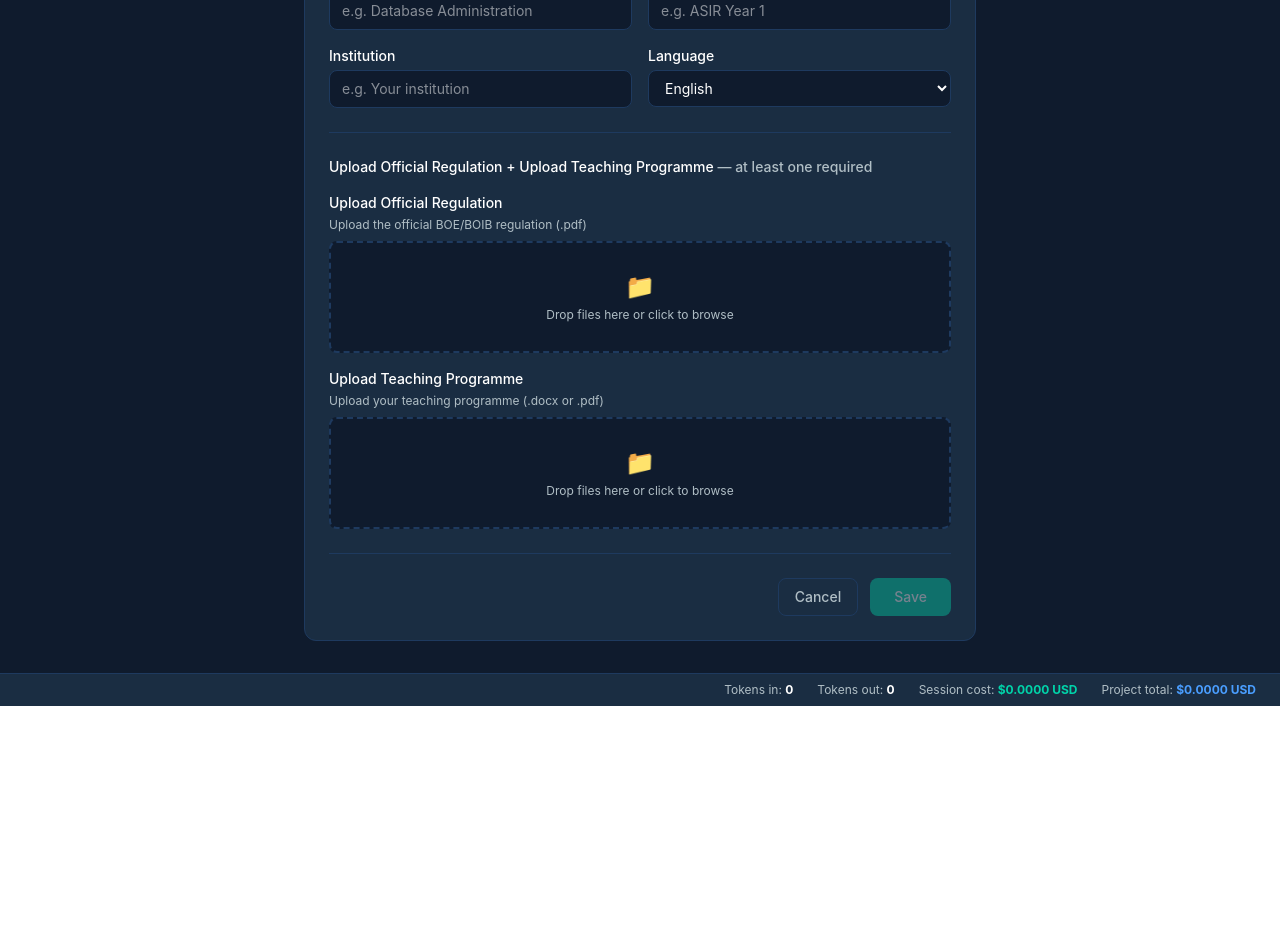
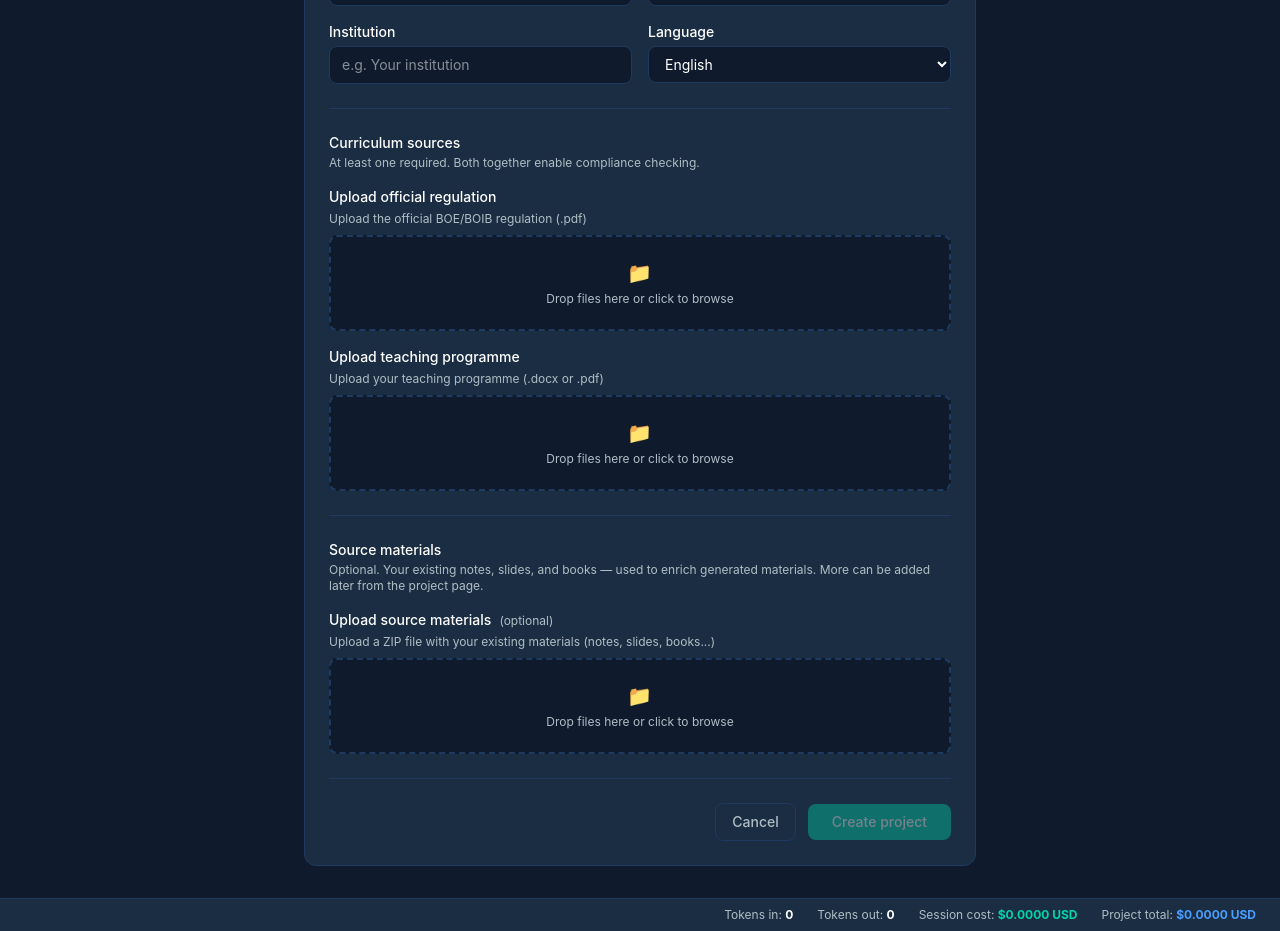
Before and after one commit to sergiogrubio/curriculaik-frontend, a React (Vite) app: page /projects/new in a window 1280 px wide. Shown: the part 340-1271 px from the top of the page. Before the commit the page ends 1046 px from the top, so only its background shows below. Built offline with nearby package versions, Linux system fonts and the light colour scheme; no server answers.

Commit message:
feat: README files, sentence case labels, ZIP upload in new project form, auto-parse on creation

```diff
--- a/src/i18n/locales/en.json
+++ b/src/i18n/locales/en.json
@@ -28,11 +28,11 @@
     "next": "Next"
   },
   "upload": {
-    "curriculum": "Upload Teaching Programme",
+    "curriculum": "Upload teaching programme",
     "curriculum_hint": "Upload your teaching programme (.docx or .pdf)",
-    "regulation": "Upload Official Regulation",
+    "regulation": "Upload official regulation",
     "regulation_hint": "Upload the official BOE/BOIB regulation (.pdf)",
-    "sources": "Upload Source Materials",
+    "sources": "Upload source materials",
     "sources_hint": "Upload a ZIP file with your existing materials (notes, slides, books...)",
     "drop_here": "Drop files here or click to browse",
     "processing": "Processing..."
--- a/src/pages/NewProjectPage.jsx
+++ b/src/pages/NewProjectPage.jsx
@@ -2,34 +2,39 @@ import { useState } from 'react'
 import { useTranslation } from 'react-i18next'
 import { useNavigate, Link } from 'react-router-dom'
 import { useTheme } from '../context/ThemeContext.jsx'
+import { createProject, uploadRegulation, uploadProgramme, uploadSources, parseCurriculum, ingestSources } from '../services/api.js'
 
-function FileDropZone({ label, hint, accept, onFile, file }) {
+function FileDropZone({ label, hint, accept, onFile, file, optional }) {
   const { theme } = useTheme()
   const { t } = useTranslation()
   const borderColor = file ? theme.primary : theme.border
-  const bgColor = file ? theme.primary + '22' : theme.bg
+  const bgColor     = file ? theme.primary + '22' : theme.bg
 
   return (
     <div>
-      <label className="block text-sm font-medium mb-1"
-             style={{ color: theme.text }}>{label}</label>
+      <label className="block text-sm font-medium mb-1" style={{ color: theme.text }}>
+        {label}
+        {optional && (
+          <span className="ml-2 text-xs font-normal" style={{ color: theme.textSecondary }}>
+            (optional)
+          </span>
+        )}
+      </label>
       <p className="text-xs mb-2" style={{ color: theme.textSecondary }}>{hint}</p>
       <label
-        className="flex flex-col items-center justify-center w-full h-28 rounded-lg border-2 border-dashed cursor-pointer transition-colors"
-        style={{ borderColor: borderColor, backgroundColor: bgColor }}
+        className="flex flex-col items-center justify-center w-full h-24 rounded-lg border-2 border-dashed cursor-pointer transition-colors"
+        style={{ borderColor, backgroundColor: bgColor }}
       >
         <input type="file" accept={accept} className="hidden"
                onChange={e => onFile(e.target.files[0])} />
         {file ? (
           <div className="text-center">
-            <p className="text-2xl">✅</p>
-            <p className="text-xs mt-1 font-medium" style={{ color: theme.primary }}>
-              {file.name}
-            </p>
+            <p className="text-xl">✅</p>
+            <p className="text-xs mt-1 font-medium" style={{ color: theme.primary }}>{file.name}</p>
           </div>
         ) : (
           <div className="text-center">
-            <p className="text-2xl">📁</p>
+            <p className="text-xl">📁</p>
             <p className="text-xs mt-1" style={{ color: theme.textSecondary }}>
               {t('upload.drop_here')}
             </p>
@@ -44,8 +49,7 @@ function Input({ label, value, onChange, placeholder, required }) {
   const { theme } = useTheme()
   return (
     <div>
-      <label className="block text-sm font-medium mb-1"
-             style={{ color: theme.text }}>
+      <label className="block text-sm font-medium mb-1" style={{ color: theme.text }}>
         {label} {required && <span style={{ color: theme.primary }}>*</span>}
       </label>
       <input
@@ -53,11 +57,7 @@ function Input({ label, value, onChange, placeholder, required }) {
         onChange={e => onChange(e.target.value)}
         placeholder={placeholder}
         className="w-full px-3 py-2 rounded-lg border text-sm outline-none"
-        style={{
-          backgroundColor: theme.bg,
-          borderColor: theme.border,
-          color: theme.text,
-        }}
+        style={{ backgroundColor: theme.bg, borderColor: theme.border, color: theme.text }}
       />
     </div>
   )
@@ -69,45 +69,79 @@ export default function NewProjectPage() {
   const navigate = useNavigate()
 
   const [form, setForm] = useState({
-    name: '',
-    subject: '',
-    course: '',
-    institution: '',
-    language: 'English',
-    module_code: '',
+    name: '', subject: '', course: '',
+    institution: '', language: 'English', module_code: ''
   })
   const [regulationFile, setRegulationFile] = useState(null)
-  const [programmeFile, setProgrammeFile] = useState(null)
-  const [loading, setLoading] = useState(false)
+  const [programmeFile,  setProgrammeFile]  = useState(null)
+  const [sourcesFile,    setSourcesFile]    = useState(null)
+  const [loading,  setLoading]  = useState(false)
+  const [step,     setStep]     = useState('')
+  const [error,    setError]    = useState(null)
 
   const canSubmit = form.name && form.module_code && (regulationFile || programmeFile)
+
+  const generateId = (name) =>
+    name.toLowerCase()
+      .replace(/[^a-z0-9]+/g, '-')
+      .replace(/^-|-$/g, '')
+      .slice(0, 40) + '-' + Date.now().toString().slice(-4)
 
   const handleSubmit = async () => {
     if (!canSubmit) return
     setLoading(true)
-    setTimeout(() => {
+    setError(null)
+
+    try {
+      const projectId = generateId(form.name)
+
+      setStep('Creating project...')
+      await createProject({ id: projectId, ...form })
+
+      if (regulationFile) {
+        setStep('Uploading regulation...')
+        await uploadRegulation(projectId, regulationFile)
+      }
+      if (programmeFile) {
+        setStep('Uploading teaching programme...')
+        await uploadProgramme(projectId, programmeFile)
+      }
+      if (sourcesFile) {
+        setStep('Uploading source materials...')
+        await uploadSources(projectId, sourcesFile)
+      }
+
+      setStep('Parsing curriculum...')
+      await parseCurriculum(projectId)
+
+      if (sourcesFile) {
+        setStep('Ingesting source materials...')
+        await ingestSources(projectId)
+      }
+
+      navigate(`/projects/${projectId}`)
+    } catch (err) {
+      setError(err.response?.data?.detail || err.message)
       setLoading(false)
-      navigate('/')
-    }, 1000)
+      setStep('')
+    }
   }
 
   return (
     <div className="max-w-2xl mx-auto">
       <div className="mb-8">
         <Link to="/" className="text-xs mb-2 block" style={{ color: theme.textSecondary }}>
-          &larr; {t('nav.projects')}
+          ← {t('nav.projects')}
         </Link>
         <h1 className="text-3xl font-bold" style={{ color: theme.text }}>
           {t('nav.new_project')}
         </h1>
-        <p className="mt-1 text-sm" style={{ color: theme.textSecondary }}>
-          {t('upload.curriculum_hint')}
-        </p>
       </div>
 
       <div className="space-y-6 p-6 rounded-xl border"
            style={{ backgroundColor: theme.surface, borderColor: theme.border }}>
 
+        {/* Project info */}
         <div className="grid grid-cols-2 gap-4">
           <Input label={t('form.project_name')} value={form.name}
                  onChange={v => setForm({ ...form, name: v })}
@@ -125,8 +159,7 @@ export default function NewProjectPage() {
                  onChange={v => setForm({ ...form, institution: v })}
                  placeholder="e.g. Your institution" />
           <div>
-            <label className="block text-sm font-medium mb-1"
-                   style={{ color: theme.text }}>
+            <label className="block text-sm font-medium mb-1" style={{ color: theme.text }}>
               {t('form.language')}
             </label>
             <select
@@ -144,13 +177,16 @@ export default function NewProjectPage() {
 
         <hr style={{ borderColor: theme.border }} />
 
+        {/* Curriculum sources */}
         <div className="space-y-4">
-          <h3 className="font-medium text-sm" style={{ color: theme.text }}>
-            {t('upload.regulation')} + {t('upload.curriculum')}{' '}
-            <span style={{ color: theme.textSecondary }}>
-              — {t('form.at_least_one')}
-            </span>
-          </h3>
+          <div>
+            <h3 className="font-medium text-sm" style={{ color: theme.text }}>
+              Curriculum sources
+            </h3>
+            <p className="text-xs mt-0.5" style={{ color: theme.textSecondary }}>
+              At least one required. Both together enable compliance checking.
+            </p>
+          </div>
           <FileDropZone
             label={t('upload.regulation')}
             hint={t('upload.regulation_hint')}
@@ -169,21 +205,52 @@ export default function NewProjectPage() {
 
         <hr style={{ borderColor: theme.border }} />
 
-        <div className="flex gap-3 justify-end">
-          <button
-            onClick={() => navigate('/')}
-            className="px-4 py-2 rounded-lg text-sm font-medium border"
-            style={{ borderColor: theme.border, color: theme.textSecondary }}
-          >
+        {/* Source materials */}
+        <div className="space-y-4">
+          <div>
+            <h3 className="font-medium text-sm" style={{ color: theme.text }}>
+              Source materials
+            </h3>
+            <p className="text-xs mt-0.5" style={{ color: theme.textSecondary }}>
+              Optional. Your existing notes, slides, and books — used to enrich generated materials.
+              More can be added later from the project page.
+            </p>
+          </div>
+          <FileDropZone
+            label={t('upload.sources')}
+            hint={t('upload.sources_hint')}
+            accept=".zip"
+            onFile={setSourcesFile}
+            file={sourcesFile}
+            optional
+          />
+        </div>
+
+        {error && (
+          <p className="text-xs px-3 py-2 rounded-lg"
+             style={{ backgroundColor: '#EF535022', color: '#EF5350' }}>
+            {error}
+          </p>
+        )}
+
+        <hr style={{ borderColor: theme.border }} />
+
+        <div className="flex gap-3 justify-end items-center">
+          {loading && step && (
+            <p className="text-xs flex-1" style={{ color: theme.textSecondary }}>
+              ⏳ {step}
+            </p>
+          )}
+          <button onClick={() => navigate('/')}
+                  disabled={loading}
+                  className="px-4 py-2 rounded-lg text-sm font-medium border disabled:opacity-40"
+                  style={{ borderColor: theme.border, color: theme.textSecondary }}>
             {t('actions.cancel')}
           </button>
-          <button
-            onClick={handleSubmit}
-            disabled={loading || !canSubmit}
-            className="px-6 py-2 rounded-lg text-sm font-medium transition-opacity hover:opacity-90 disabled:opacity-40"
-            style={{ backgroundColor: theme.primary, color: '#fff' }}
-          >
-            {loading ? '...' : t('actions.save')}
+          <button onClick={handleSubmit} disabled={loading || !canSubmit}
+                  className="px-6 py-2 rounded-lg text-sm font-medium transition-opacity hover:opacity-90 disabled:opacity-40"
+                  style={{ backgroundColor: theme.primary, color: '#fff' }}>
+            {loading ? step || '...' : 'Create project'}
           </button>
         </div>
       </div>
```
Also changed, not shown: 1 other file (tests, documents, lock files or other folders).
